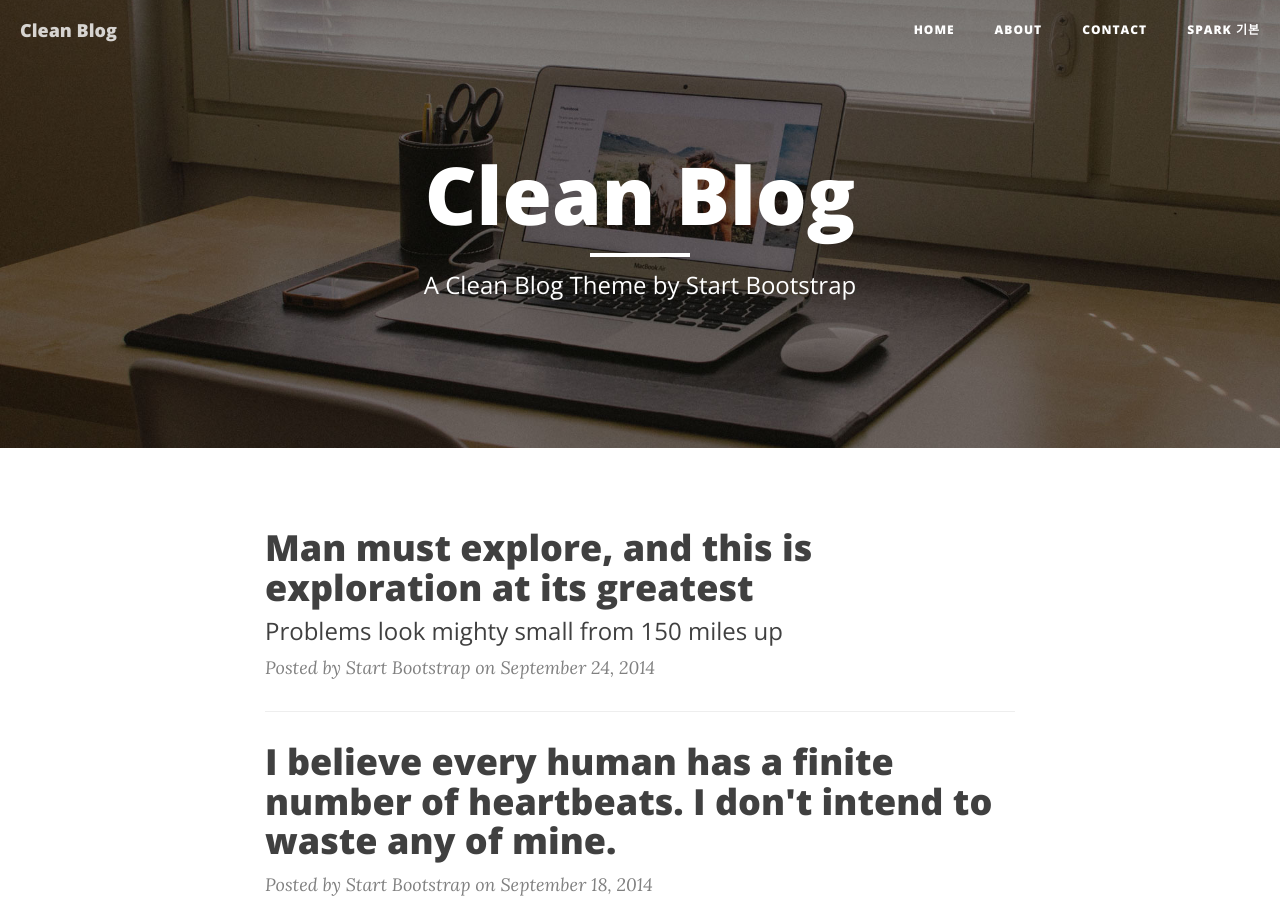
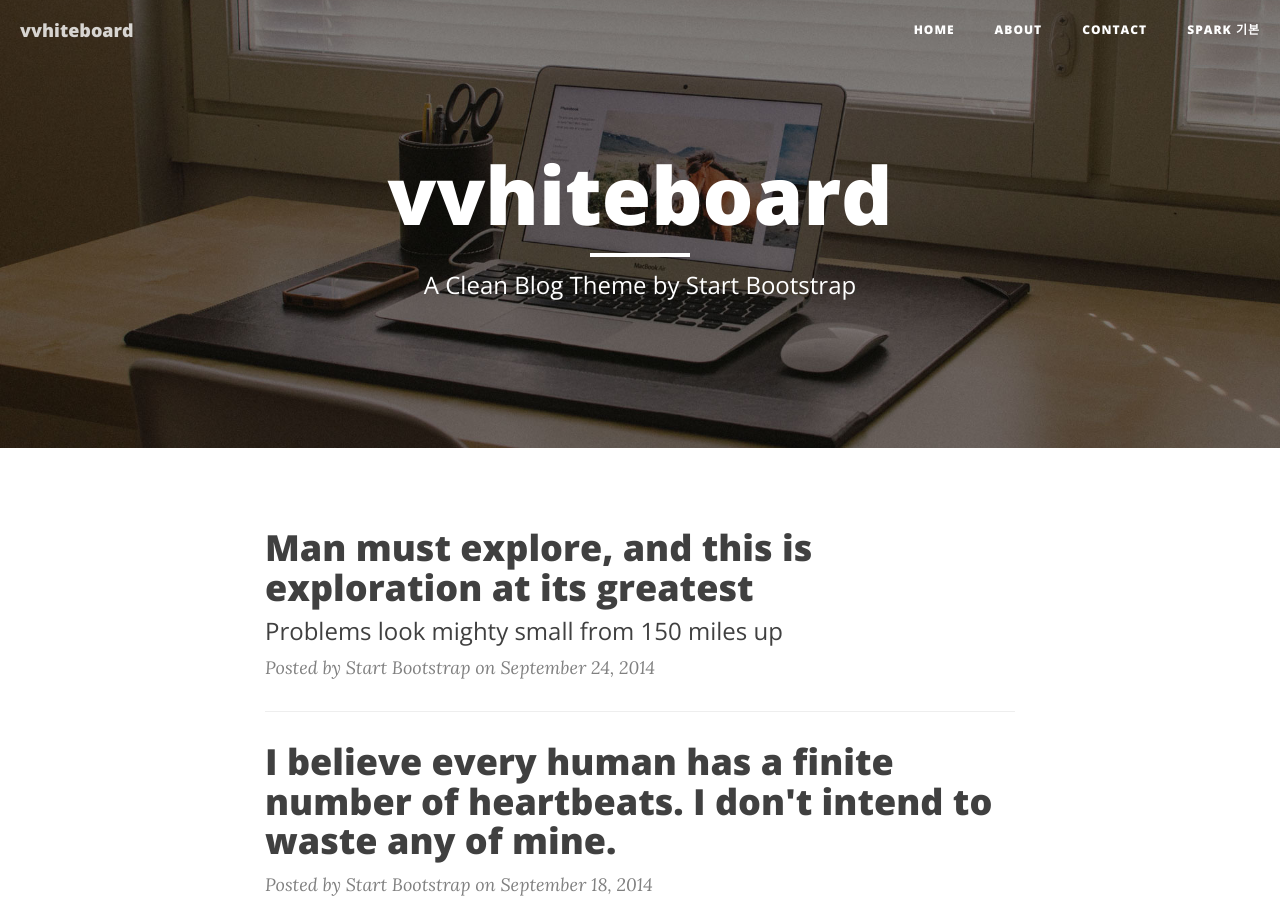
Before and after one commit to vvhiteboard/vvhiteboard, a Jekyll site: the page built from index.html, in a window 1280 px wide and 900 px high. Built offline with Jekyll 4.4.1, drawn with Linux system fonts in a browser that asks for light colours; nearby versions of some CDN libraries; the list of posts is cut into pages by our own code.

Commit message:
Update _config.yml

```diff
--- a/_config.yml
+++ b/_config.yml
@@ -1,5 +1,5 @@
 # Site settings
-title: Clean Blog
+title: vvhiteboard
 header-img: img/home-bg.jpg
 email: your-email@yourdomain.com
 copyright_name: Your/Project/Corporate Name
```
